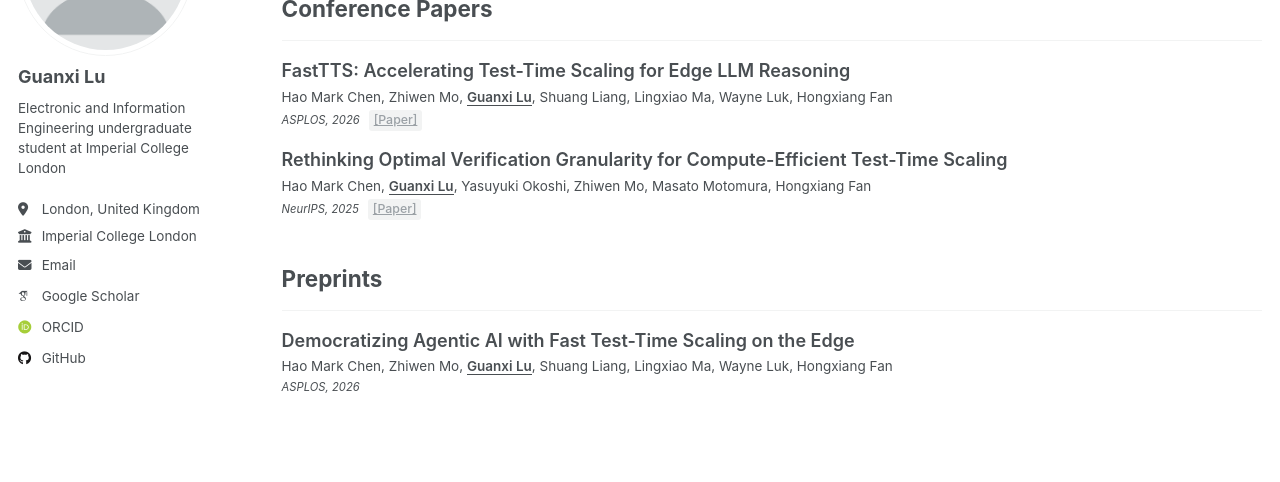
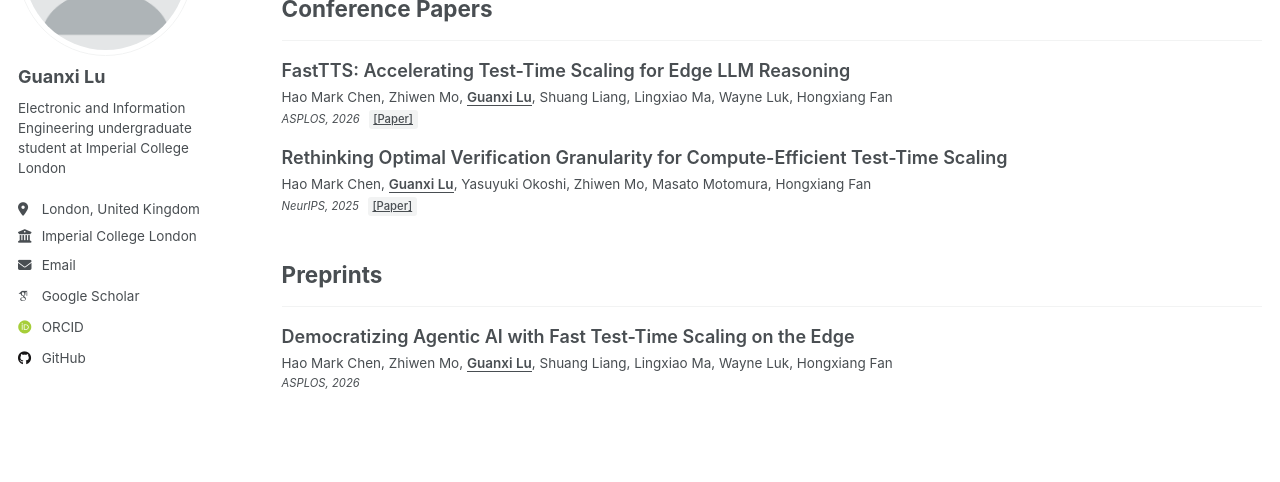
Before and after one commit to lgxi24/lgxi24.github.io, a Jekyll site: the page built from _pages/publications.html, in a window 1280 px wide and 1003 px high. Shown: the part 218-700 px from the top of the window. Built offline with Jekyll 4.4.1, drawn with Linux system fonts in a browser that asks for light colours; some web fonts are replaced; a script that is not in the unit is left out.

Commit message:
Use default text color for paper/slides links and match venue font size with authors

```diff
--- a/_sass/layout/_archive.scss
+++ b/_sass/layout/_archive.scss
@@ -95,9 +95,9 @@
 }
 
 .archive__item-link {
-  font-size: $type-size-7;
+  font-size: $type-size-8;
   font-weight: 500;
-  color: var(--global-text-color-light);
+  color: var(--global-text-color);
   background-color: var(--global-border-color);
   padding: 0.1em 0.4em;
   border-radius: 3px;
```
